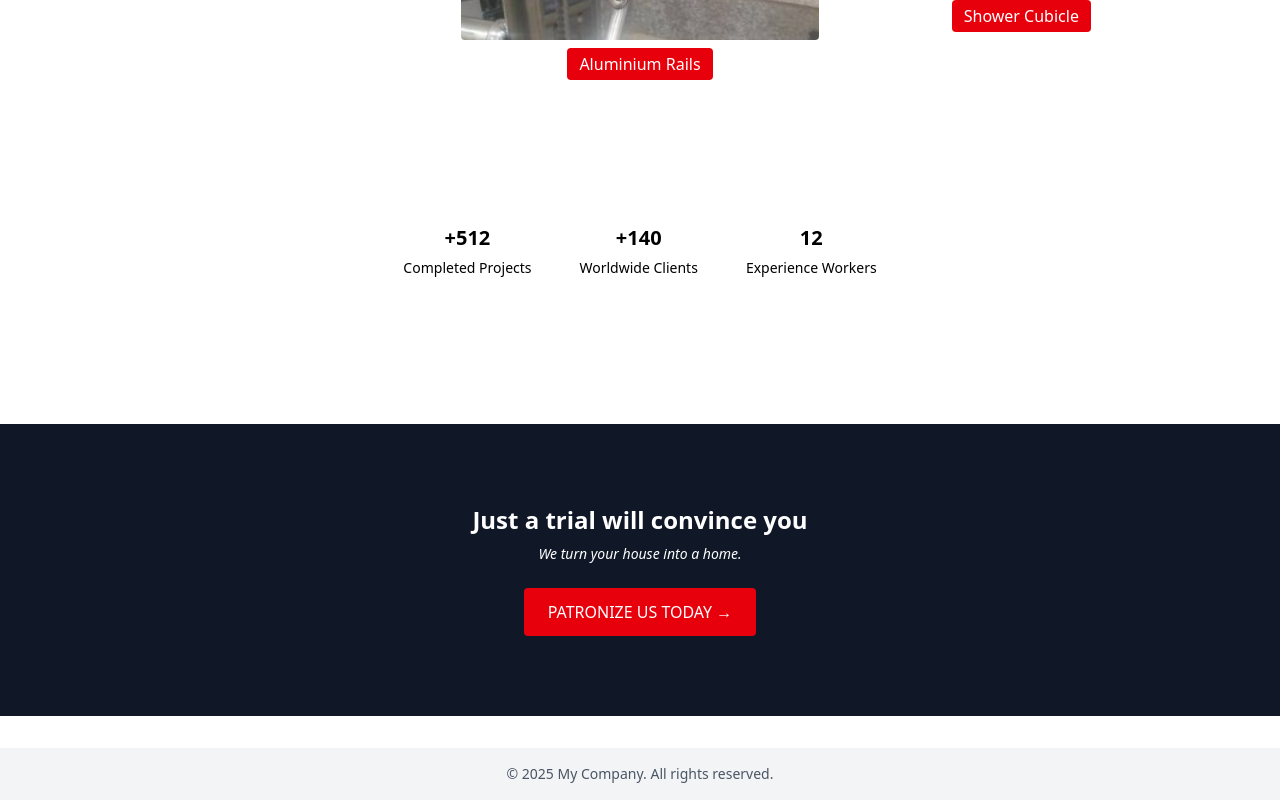
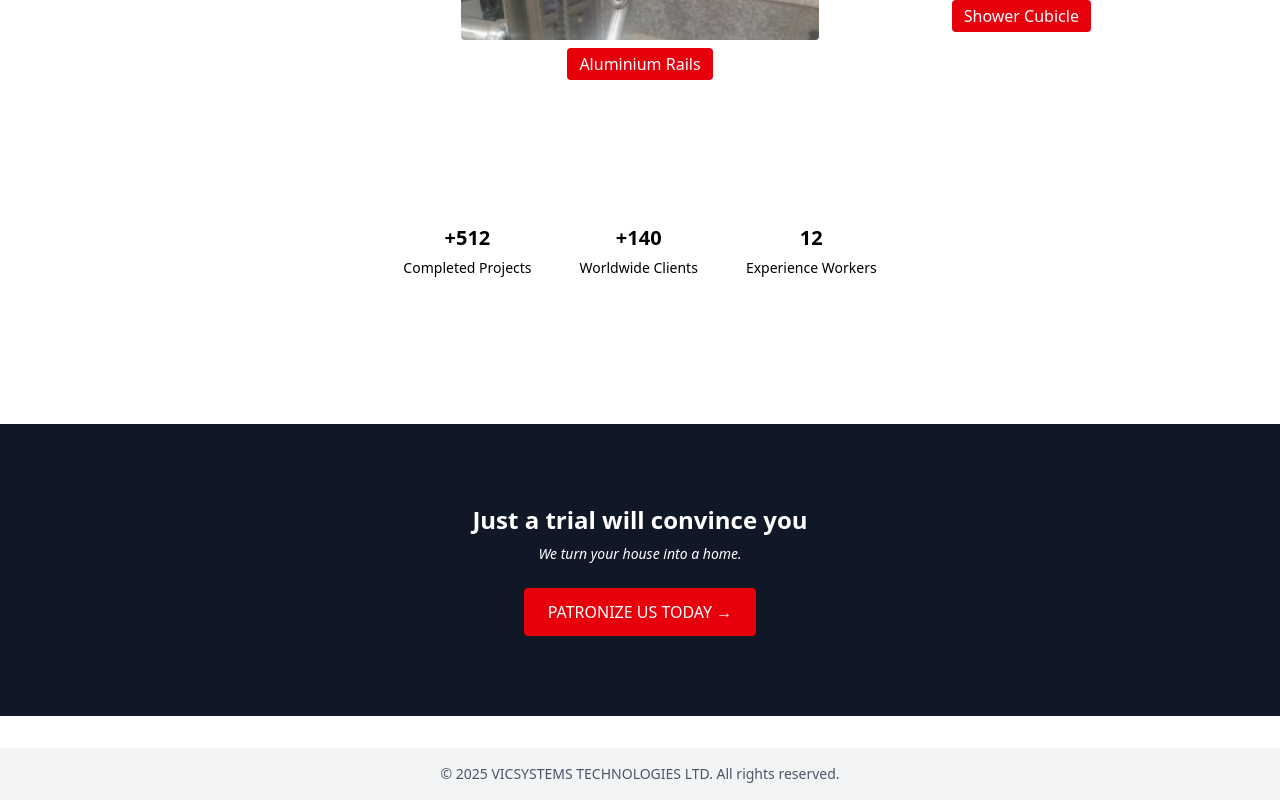
Before and after one commit to vicsystems55/royaldiadem-aluminium-glass, a Vue app: page / in a window 1280 px wide. Shown: the part 1759-2559 px from the top of the page. Built offline with nearby package versions, Linux system fonts and the light colour scheme.

Commit message:
page setup

```diff
--- a/src/components/Footer.vue
+++ b/src/components/Footer.vue
@@ -1,6 +1,6 @@
 <template>
     <footer class="bg-gray-100 text-center p-4 mt-8 text-sm text-gray-600">
-      © 2025 My Company. All rights reserved.
+      © 2025 VICSYSTEMS TECHNOLOGIES LTD. All rights reserved.
     </footer>
   </template>
 
```
